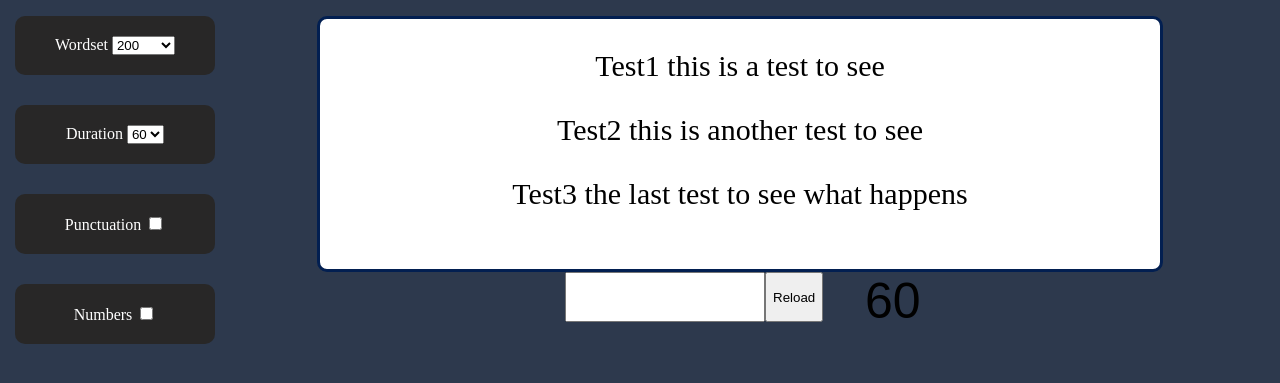
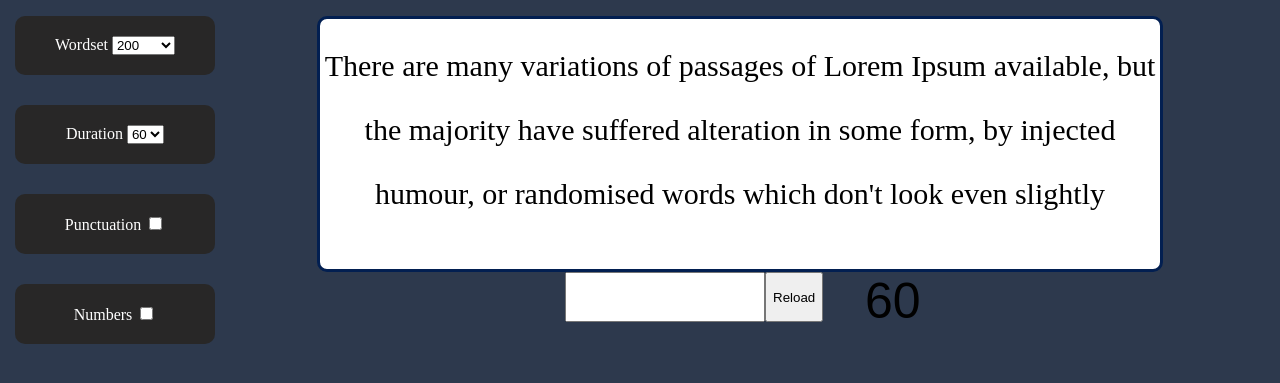
Before and after one commit to ariabrams65/CoffeeType, a Flask app: page / in a window 1280 px wide. Shown: the part 61-444 px from the top of the page. Run offline with Flask 2, Linux system fonts and the light colour scheme.

Commit message:
Text now is contained in text box and dynamically resizes

```diff
--- a/static/index.js
+++ b/static/index.js
@@ -1,15 +1,66 @@
 'use strict'
 
+let typingText = {
+    text: [],
+    firstVisibleWordIndex: 0,
+    lastVisibleWordIndex: 0
+};
 assignEventListeners();
+changeText();
 
 function assignEventListeners() {
     let elements = getTextModifyingElements();
 
-    elements.wordset.addEventListener('change', requestText);
-    elements.punctuation.addEventListener('change', requestText);
-    elements.numbers.addEventListener('change', requestText);
+    elements.wordset.addEventListener('change', changeText);
+    elements.punctuation.addEventListener('change', changeText);
+    elements.numbers.addEventListener('change', changeText);
     document.getElementById('reload-button')
-        .addEventListener('mouseup', requestText);
+        .addEventListener('mouseup', changeText);
+    window.addEventListener('resize', resizeTextToFit)
+}
+
+async function changeText()
+{
+    typingText.text = (await requestText()).split(' ');
+    resizeTextToFit();
+}
+
+function resizeTextToFit() {
+    let line1 = document.getElementById('line1');
+    let line2 = document.getElementById('line2');
+    let line3 = document.getElementById('line3');
+
+    [line1.innerHTML, line2.innerHTML, line3.innerHTML] = getLines(3);
+}
+
+function getLines(numLines) {
+    let lines = [];
+    let index = typingText.lastVisibleWordIndex;
+    for (let i = 0; i < numLines; ++i) {
+        let line = "";
+        for (; stringFits(line + typingText.text[index] + ' '); ++index) {
+            line += typingText.text[index] + ' ';
+        }
+        lines.push(line);
+    }
+    return lines;
+}
+
+function stringFits(str) {
+   return getVisualLength(str) < document.getElementById('text-box').clientWidth;
+}
+
+function getVisualLength(str) {
+    let fontEl = document.querySelector('.text p');
+    let style = window.getComputedStyle(fontEl, null);
+    let font = style.getPropertyValue('font-family');
+    let fontSize = style.getPropertyValue('font-size');
+
+    const canvas = getVisualLength.canvas || (getVisualLength.canvas = document.createElement("canvas"));
+    const context = canvas.getContext("2d");
+    context.font = `${fontSize} ${font}`;
+    const metrics = context.measureText(str);
+    return metrics.width;
 }
 
 async function requestText() {
@@ -25,7 +76,8 @@ async function requestText() {
             'numbers': elements.numbers.checked
         })
     })
-    let result = await response.json();
+    let text = await response.json();
+    return text["text"];
 }
 
 function getTextModifyingElements() {
--- a/templates/index.html
+++ b/templates/index.html
@@ -35,10 +35,10 @@
         </ul>
     </div>
     <div class="typing">
-        <div class="text">
-            <p>Test1 this is a test to see</p>
-            <p>Test2 this is another test to see</p>
-        <p>Test3 the last test to see what happens</p>
+        <div class="text" id="text-box">
+            <p id="line1"></p>
+            <p id="line2"></p>
+            <p id="line3"></p>
         </div>
         <div class="under-text">
             <input type="text" id="text-input">
```
